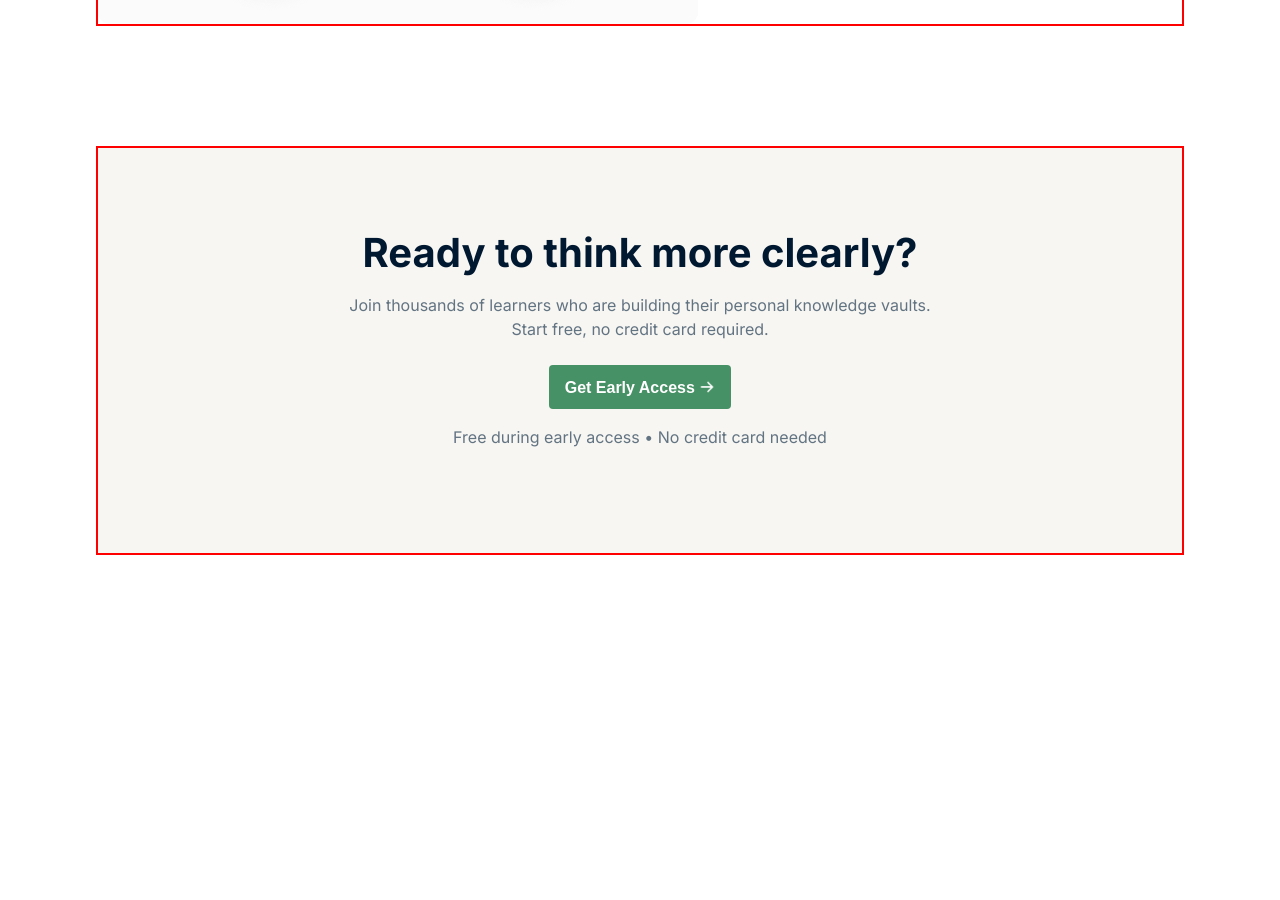
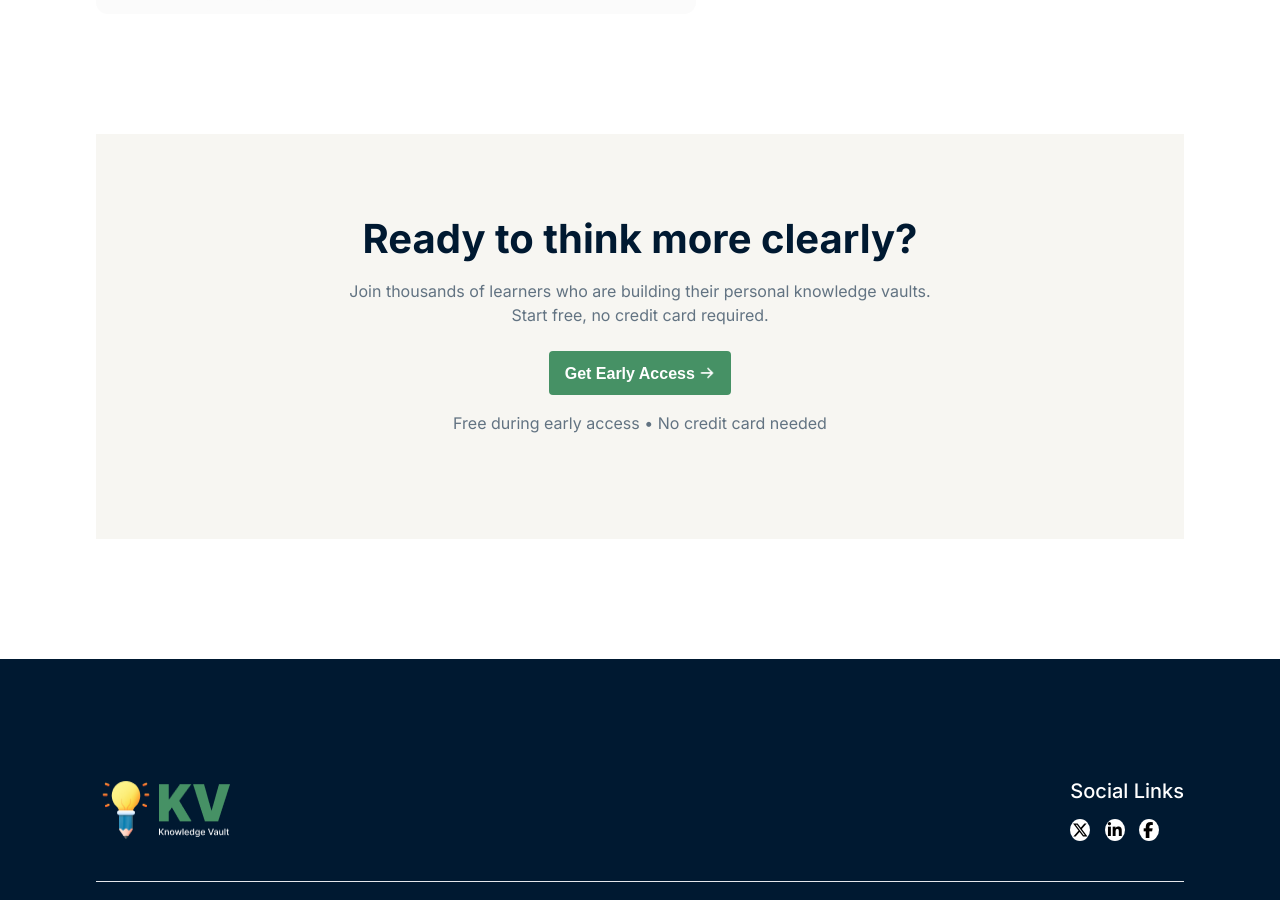
Before and after one commit to imranhossain213/assignment-01, a plain HTML site: page index.html in a window 1280 px wide. Shown: the part 1900-2800 px from the top of the page. Before the commit the page ends 2575 px from the top, so only its background shows below. Drawn offline with Linux system fonts and the light colour scheme.

Commit message:
Design footer section

```diff
--- a/index.html
+++ b/index.html
@@ -116,6 +116,25 @@
     </section>
   </main>
   <!-- footer section  -->
+  <footer>
+    <section class="footer-section container">
+      <img src="assets/logo-footer.png" alt="">
+      <div class="social">
+        <p>Social Links</p>
+        <div>
+          <i class="fa-brands fa-x-twitter"></i>
+          <i class="fa-brands fa-linkedin-in"></i>
+          <i class="fa-brands fa-facebook-f"></i>
+        </div>
+      </div>
+
+
+    </section>
+    <div class="last-footer">
+      <p>© 2026 Personal Knowledge Vault. All rights reserved.</p>
+    </div>
+
+  </footer>
 </body>
 
 </html>
--- a/style.css
+++ b/style.css
@@ -9,7 +9,6 @@
 }
 /* Common Style  */
 .container{
-  border: 2px solid red;
   width: 85%;
   max-width: 1360px;
   margin: 0 auto;
@@ -203,3 +202,31 @@
 .early-access p:last-child{
   margin-top: 16px;
 }
+footer{
+  padding: 120px 0 60px ;
+  background-color: #001931;
+}
+.footer-section{
+  display: flex;
+  justify-content: space-between;
+  border-bottom: 1px solid  #E5E7EB;
+  padding-bottom: 40px;
+}
+.social P{
+  font-size: 20px;
+  font-weight: 500;
+  color: #FFFFFF;
+  margin-bottom: 16px;
+}
+.social i{
+  background-color: #FFFFFF;
+  padding: 3px;
+  padding-right: 5px;
+  margin-right: 10px;
+  border-radius: 100%;
+}
+.last-footer{
+  color: #FAFAFA;
+  text-align: center;
+  margin-top: 30px;
+}
```
